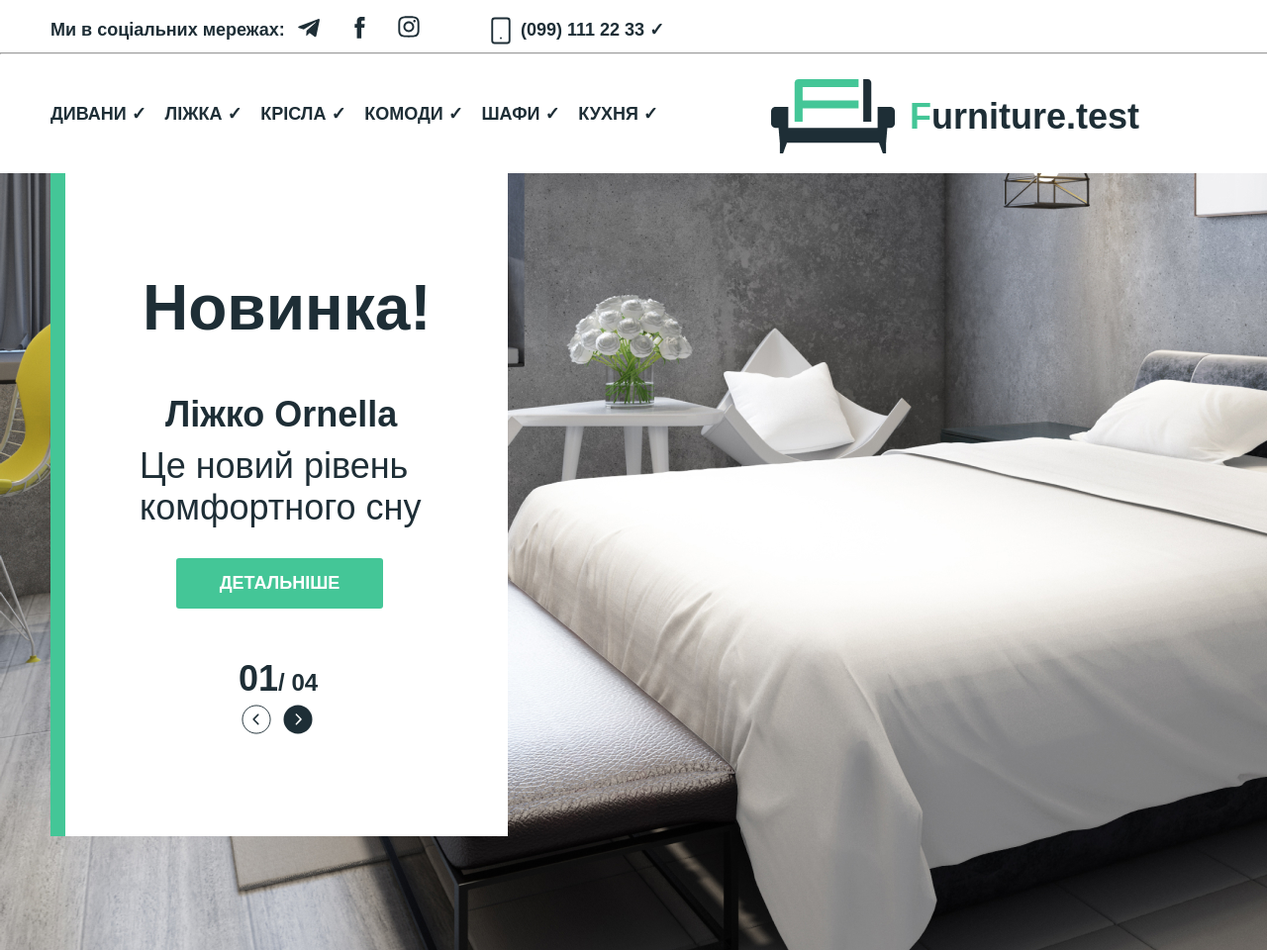
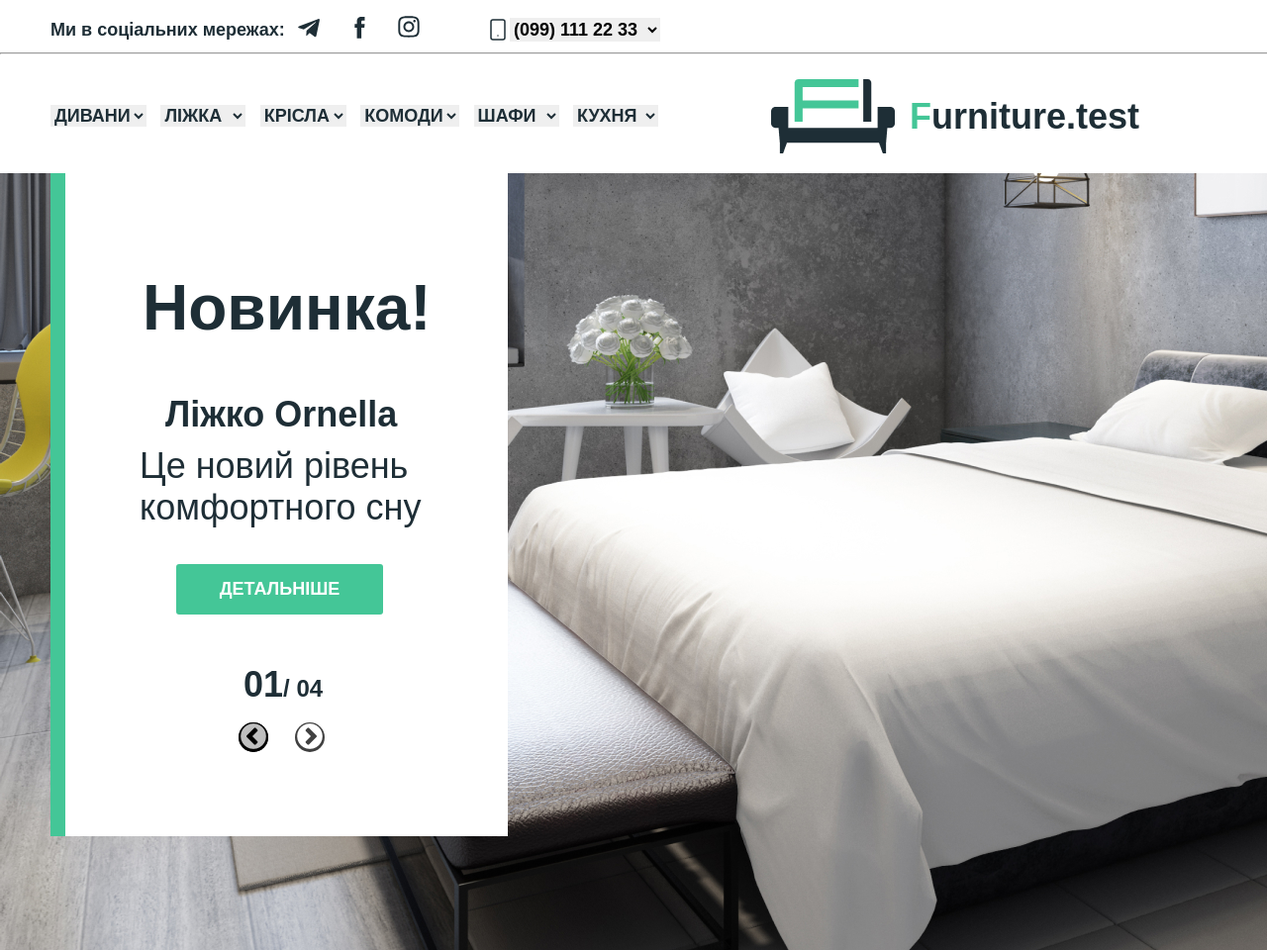
Before and after one commit to agronom99/FurnitureTest, a plain HTML site: page index.html in a window 1280 px wide. Shown: the top 960 px of the page at 99% size. Drawn offline with nearby package versions, Linux system fonts and the light colour scheme.

Commit message:
2022.12.25

```diff
--- a/index.html
+++ b/index.html
@@ -7,8 +7,6 @@
     <meta name="viewport" content="width=device-width, initial-scale=1.0">
     <title>FurnitureTest</title>
     <link rel="shortcut icon" href="./img/Left.svg" type="image/x-icon">
-    <!-- <link rel="stylesheet" href="./css/fontello.css"> -->
-    <!-- <link href="./css/bootstrap.min.css" rel="stylesheet"> -->
     <link rel="stylesheet" href="./font Proxima Nova/proximanova_black.ttf">
     <link rel="stylesheet" href="./css/style.css" />
     <link rel="stylesheet" href="./slick/slick.css">
@@ -29,25 +27,15 @@
                                 src="./img/Instagram.svg" alt=""></a>
                     </div>
                 </li>
-                <!-- <li class="site-nav-title-1">
-                    <img src="./img/smartphone 1.svg" alt="">
-                    <select name="tel" id="" class="select-tel">
-                        <option value="">
-                            <p>(099) 111 22 33</p>
-                        </option>
-                        <option>
-                            <p>(099) 222 33 44</p>
-                        </option>
-                    </select>
-                </li> -->
+
                 <li class="site-nav-title-1">
                     <img src="./img/smartphone 1.svg" alt="">
-                    <p class="select-tel">(099) 111 22 33 &#10003;</p>
-                    <div class="select-tel-div">
-                        <a href="tel:+380991112233">(099) 111 22 33</a>
-                        <a href="tel:+380991112233">(099) 111 22 33</a>
-                        <a href="tel:+380991112233">(099) 111 22 33</a>
-                    </div>
+                    <select class="select-tel-div">
+                        <option>(099) 111 22 33</option>
+                        <option>(099) 111 22 44</option>
+                        <option>(099) 111 22 55</option>
+                        <option>(099) 111 22 66</option>
+                    </select>
                 </li>
             </ul>
 
@@ -63,52 +51,52 @@
 
             <ul class="site-nav-list">
                 <li class="link-list-li">
-                    <p class="link-list">Дивани &#10003;</p>
-                    <div class="link-list-se">
-                        <a href="">блок 1</a>
-                        <a href="">блок 2</a>
-                        <a href="">блок 3</a>
-                    </div>
+                    <select class="link-list">
+                        <option>Дивани</option>
+                        <option>блок 1</option>
+                        <option>блок 2</option>
+                        <option>блок 3</option>
+                    </select>
                 </li>
                 <li class="link-list-li">
-                    <p class="link-list">ліжка &#10003;</p>
-                    <div class="link-list-se">
-                        <a href="">блок 1</a>
-                        <a href="">блок 2</a>
-                        <a href="">блок 3</a>
-                    </div>
+                    <select class="link-list">
+                        <option>Ліжка </option>
+                        <option>блок 1</option>
+                        <option>блок 2</option>
+                        <option>блок 3</option>
+                    </select>
                 </li>
                 <li class="link-list-li">
-                    <p class="link-list">Крісла &#10003;</p>
-                    <div class="link-list-se">
-                        <a href="">блок 1</a>
-                        <a href="">блок 2</a>
-                        <a href="">блок 3</a>
-                    </div>
+                    <select class="link-list">
+                        <option>Крісла</option>
+                        <option>блок 1</option>
+                        <option>блок 2</option>
+                        <option>блок 3</option>
+                    </select>
                 </li>
                 <li class="link-list-li">
-                    <p class="link-list">комоди &#10003;</p>
-                    <div class="link-list-se">
-                        <a href="">блок 1</a>
-                        <a href="">блок 2</a>
-                        <a href="">блок 3</a>
-                    </div>
+                    <select class="link-list">
+                        <option>Комоди</option>
+                        <option>блок 1</option>
+                        <option>блок 2</option>
+                        <option>блок 3</option>
+                    </select>
                 </li>
                 <li class="link-list-li">
-                    <p class="link-list">шафи &#10003;</p>
-                    <div class="link-list-se">
-                        <a href="">блок 1</a>
-                        <a href="">блок 2</a>
-                        <a href="">блок 3</a>
-                    </div>
+                    <select class="link-list">
+                        <option>Шафи</option>
+                        <option>блок 1</option>
+                        <option>блок 2</option>
+                        <option>блок 3</option>
+                    </select>
                 </li>
                 <li class="link-list-li">
-                    <p class="link-list">Кухня &#10003;</p>
-                    <div class="link-list-se">
-                        <a href="">блок 1</a>
-                        <a href="">блок 2</a>
-                        <a href="">блок 3</a>
-                    </div>
+                    <select class="link-list">
+                        <option>Кухня</option>
+                        <option>блок 1</option>
+                        <option>блок 2</option>
+                        <option>блок 3</option>
+                    </select>
                 </li>
             </ul>
             <a href="" class="logo">
@@ -134,21 +122,47 @@
             <img src="./img/Rectangle 137.jpg" alt="slider-foto">
             <section class="slider-h1">
                 <div class="slide-line"></div>
-                <div>
-                    <h1>Новинка!</h1>
-                    <h3>Ліжко Ornella</h3>
-                    <p class="slider-p">Це новий рівень <br> комфортного сну</p>
-                    <button class="slider-but" type="button">Детальніше</button>
+                <div class="slider__04">
                     <div>
+                        <h1>Новинка!</h1>
+                        <h3>Ліжко Ornella</h3>
+                        <p class="slider-p">Це новий рівень <br> комфортного сну</p>
+                        <button class="slider-but" type="button">Детальніше</button>
+                        <P class="slider-text"><span class="slider-text-left">01</span>/ 04</P>
+
+                    </div>
+                    <div>
+                        <h1>Новинка!</h1>
+                        <h3>Ліжко </h3>
+                        <p class="slider-p">Це новий рівень <br> комфортного сну</p>
+                        <button class="slider-but" type="button">Детальніше</button>
+                        <P class="slider-text"><span class="slider-text-left">02</span>/ 04</P>
+                    </div>
+                    <div>
+                        <h1>Новинка!</h1>
+                        <h3>Ліжко </h3>
+                        <p class="slider-p">Це новий рівень <br> комфортного сну</p>
+                        <button class="slider-but" type="button">Детальніше</button>
+                        <P class="slider-text"><span class="slider-text-left">03</span>/ 04</P>
+                    </div>
+                    <div>
+                        <h1>Новинка!</h1>
+                        <h3>Ліжко</h3>
+                        <p class="slider-p">Це новий рівень <br> комфортного сну</p>
+                        <button class="slider-but" type="button">Детальніше</button>
+                        <P class="slider-text"><span class="slider-text-left">04</span>/ 04</P>
+                    </div>
+
+                    <!-- <div>
                         <P class="slider-text"><span class="slider-text-left">01</span>/ 04</P>
                         <img class="button-slider-left" src="./img/Left.svg" alt="">
                         <img class="button-slider" src="./img/Right.svg" alt="">
-                    </div>
+                    </div> -->
                 </div>
             </section>
         </section>
+
         <section class="benefits">
-
             <h2 class="benefits-h2"> Наші переваги </h2>
             <div class="benefits-rectangle"></div>
             <div class="benefits-ul">
@@ -227,7 +241,7 @@
                 </li>
             </ul>
             <ul class="categories-list">
-                <li>
+                <li class="li__6">
                     <div class="categories-2">
                         <h5 class="categories-h5">Новинка</h5>
                     </div>
@@ -236,7 +250,7 @@
                         <h4 class="categories-7">Ліжко Рамона</h4>
                         <h4>8 999 грн</h4>
                     </div>
-                <li>
+                <li class="li__6">
                     <div class="categories-2">
                         <h5 class="categories-h5">ХІт продаж</h5>
                     </div>
@@ -248,14 +262,14 @@
                     </div>
                     <h5 class="categories-6">Акція</h5>
                 </li>
-                <li>
+                <li class="li__6">
                     <img src="./img/categories/Rectangle 142.jpg" alt="">
                     <div class="categories-1">
                         <h4 class="categories-7">Ліжко Венеція люкс</h4>
                         <h4>8 999 грн</h4>
                     </div>
                 <li>
-                <li>
+                <li class="li__6">
                     <div class="categories-2">
                         <h5 class="categories-h5">Новинка</h5>
                     </div>
@@ -265,14 +279,14 @@
                         <h4>8 999 грн</h4>
                     </div>
                 <li>
-                <li>
+                <li class="li__6">
                     <img src="./img/categories/Rectangle 151.jpg" alt="">
                     <div class="categories-1">
                         <h4 class="categories-7">Ліжко Адель</h4>
                         <h4>8 999 грн</h4>
                     </div>
                 <li>
-                <li>
+                <li class="li__6">
                     <div class="categories-2">
                         <h5 class="categories-h5">ХІт продаж</h5>
                     </div>
@@ -287,6 +301,7 @@
             </ul>
             <button class="categories-button">В каталог</button>
         </section>
+
         <section class="about">
             <h2 class="about-h2">Про нас<div class="about-rectangle">
                     <div>
@@ -329,9 +344,9 @@
             </h2>
             <div class="question-p">
                 <h3 class="question-h3">Замовте консультацію</h3>
-                <button class="question-button-1">Ім'я</button>
-                <button class="question-button-2">Номер телефону</button>
-                <button class="question-button-3">ВІдправити</button>
+                <input placeholder="Ім'я" class="question-button-1" name="username" type="text" tabindex="1"></input>
+                <input placeholder="Номер телефону" tabindex="2" name="userphone" type="tel"class="question-button-2"></ш>
+                <button class="question-button-3"  tabindex="3" type="submit">ВІдправити</button>
                 <h5 class="question-h5">Залиште заявку або телефонуйте за номером <br> <span class="question-span">(099)
                         111 22 33</span>, і наш менеджер звяжеться з вами для
                     кваліфікованої
@@ -342,7 +357,8 @@
         </section>
 
     </main>
-    <img class="end-button" src="./img/Кнопка _наверх_.svg" alt="">
+    <a href="./index.html" class="end-button" >
+        <img  src="./img/Кнопка _наверх_.svg" alt=""></a>
 
     <footer class="gender">
         <section class="gender-text">
--- a/js/js.js
+++ b/js/js.js
@@ -6,3 +6,11 @@ $(".benefits-ul").slick({
   slidesToScroll: 1,
 
 });
+
+$(".slider__04").slick({
+  dots: false,
+  infinite: true,
+  speed: 300,
+  slidesToShow: 1,
+  adaptiveHeight: false,
+});
```
Also changed, not shown: css/style.css, sass/style.sass (added), 1 other file.
